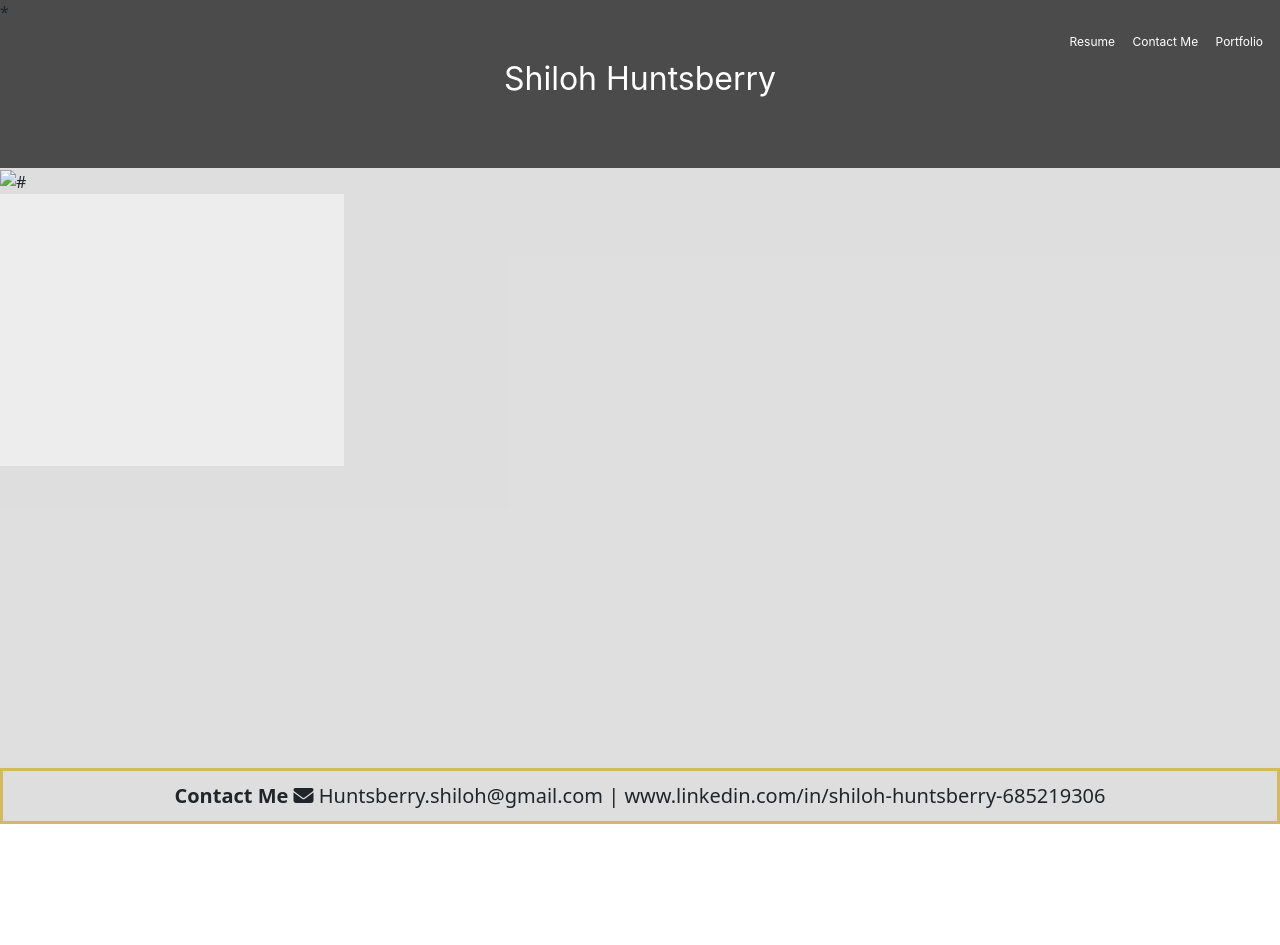
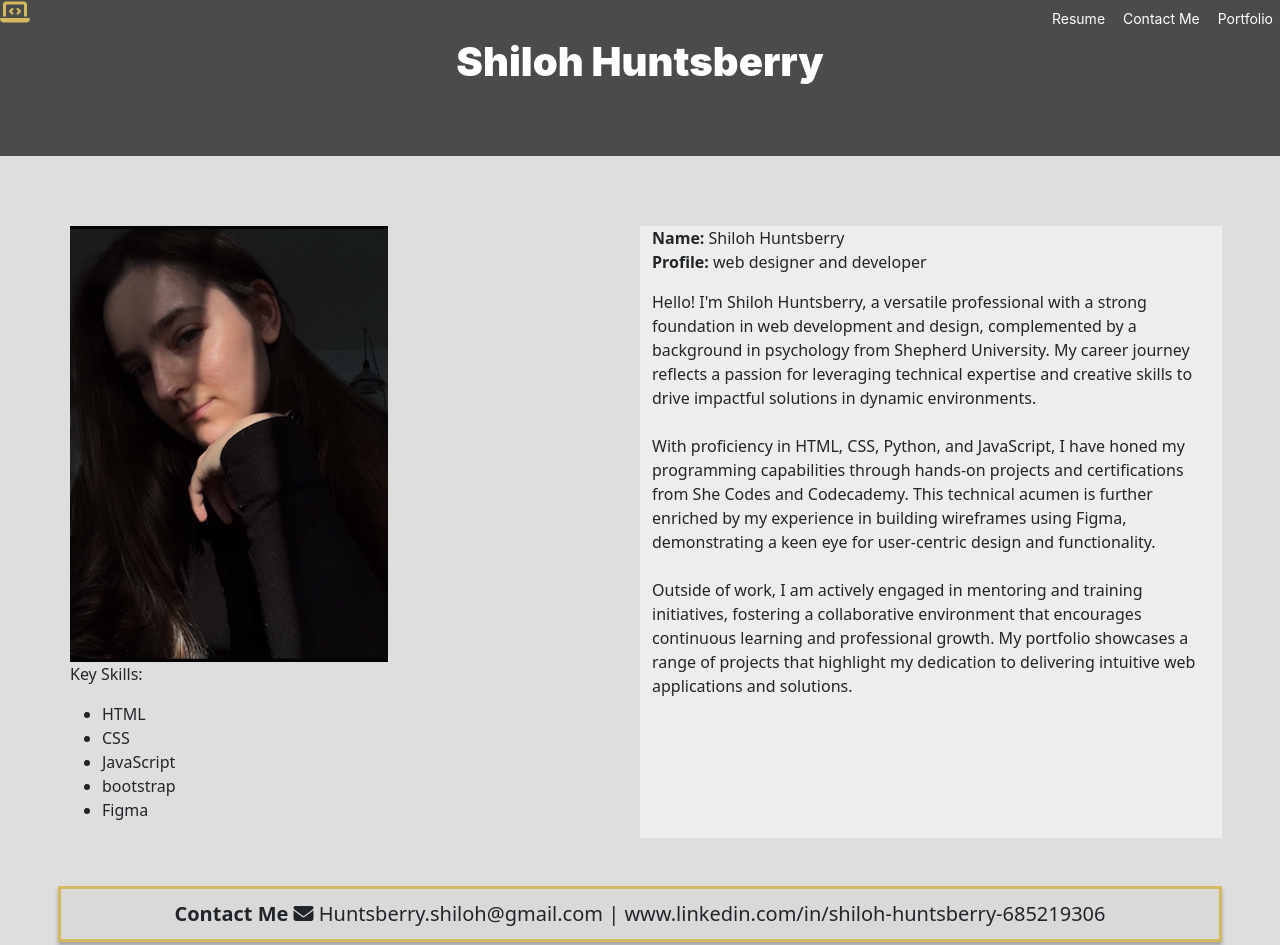
Before and after one commit to HuntsberryS/Portfolio., a plain HTML site: page index.html in a window 1280 px wide. Shown: the top 945 px of the page. Before the commit the page ends 824 px from the top, so only its background shows below. Drawn offline with nearby package versions, Linux system fonts and the light colour scheme.

Commit message:
style changes

```diff
--- a/index.html
+++ b/index.html
@@ -24,9 +24,11 @@
     ></script>
   </head>
   <body>
-    <div class="headingcontainer">
-      <div class="logo">*</div>
-      <div class="navlinks">
+    <div class="row headingcontainer">
+      <div class="col justify-content logo">
+        <i class="fa-solid fa-laptop-code fa-xl" style="color: #d3ba60"></i>
+      </div>
+      <div class="col navlinks">
         <a href="#" class="link">Resume</a>
         <a href="#" class="link">Contact Me</a>
         <a href="#" class="link">Portfolio</a>
@@ -34,12 +36,53 @@
       <div class="name">Shiloh Huntsberry</div>
     </div>
 
-    <div class="bodycontainer">
-      <div class="photo">
-        <img src="#" alt="#" />
+    <div class="row bodycontainer">
+      <div class="col justify-content photo">
+        <img src="profile-img.jpg" alt="profile pic" />
+
+      <div class="col keyskills">
+        <p>Key Skills:</p>
+        <ul>
+          <li>HTML</li>
+          <li>CSS</li>
+          <li>JavaScript</li>
+          <li>bootstrap</li>
+          <li>Figma</li>
+        </ul>
       </div>
-      <div class="aboutmesection"></div>
-    </div>
+      </div>
+      <div class="col aboutmesection">
+        <p>
+          <span>Name:</span> Shiloh Huntsberry <br />
+          <span>Profile:</span> web designer and developer <br />
+        </p>
+        <p>
+          Hello! I'm Shiloh Huntsberry, a versatile professional with a strong
+          foundation in web development and design, complemented by a background
+          in psychology from Shepherd University. My career journey reflects a
+          passion for leveraging technical expertise and creative skills to
+          drive impactful solutions in dynamic environments.
+
+          <br /><br />With proficiency in HTML, CSS, Python, and JavaScript, I
+          have honed my programming capabilities through hands-on projects and
+          certifications from She Codes and Codecademy. This technical acumen is
+          further enriched by my experience in building wireframes using Figma,
+          demonstrating a keen eye for user-centric design and functionality.
+
+          <br /><br />Outside of work, I am actively engaged in mentoring and
+          training initiatives, fostering a collaborative environment that
+          encourages continuous learning and professional growth. My portfolio
+          showcases a range of projects that highlight my dedication to
+          delivering intuitive web applications and solutions.
+        </p>
+      </div>
+
+      <div class="w-146"></div>
+
+      <br />
+      <br />
+
+
     <footer>
       <span class="contactlabel">Contact Me</span>
       <i class="fa-solid fa-envelope"></i>
--- a/styles.css
+++ b/styles.css
@@ -1,6 +1,13 @@
+:root {
+  --headercolor: rgba(30, 30, 30, 0.8);
+  --bodycolor: rgba(217, 217, 217, 0.85);
+  --highlightcolor: #d3ba60;
+  --subsectioncolor: #eeeded;
+}
+
 .headingcontainer {
-  background: rgba(30, 30, 30, 0.8);
-  width: 100%;
+  background: var(--headercolor);
+  width: auto;
   height: auto;
   padding-bottom: 70px;
 }
@@ -9,9 +16,9 @@
   color: #fff;
   text-align: center;
   font-family: Inter;
-  font-size: 32px;
+  font-size: 40px;
   font-style: normal;
-  font-weight: 400;
+  font-weight: 900;
   line-height: normal;
 }
 
@@ -19,7 +26,7 @@
   color: #fff;
   text-align: right;
   font-family: Inter;
-  font-size: 12px;
+  font-size: 14px;
   font-style: normal;
   font-weight: 400;
   line-height: normal;
@@ -34,19 +41,18 @@
 }
 
 .bodycontainer {
-  background: rgba(217, 217, 217, 0.85);
-  width: 100%;
-  height: 600px;
+  background: var(--bodycolor);
+  width: auto;
+  height: auto;
 }
 
 .aboutmesection {
-  background: #eeeded;
-  width: 344px;
-  height: 272px;
+  background: var(--subsectioncolor);
+  height: auto;
 }
 
 footer {
-  border: 3px solid #d3ba60;
+  border: 3px solid var(--highlightcolor);
   background: rgba(217, 217, 217, 0.85);
   box-shadow: 0px 4px 4px 0px rgba(0, 0, 0, 0.25);
   padding: 10px;
@@ -59,5 +65,12 @@ span {
 }
 
 .link:hover {
-  color: #d3ba60;
+  color: var(--highlightcolor);
 }
+.bodycontainer {
+  justify-content: space-evenly;
+  padding: 70px;
+}
+.logo {
+  font-size: 16px;
+}
```
Also changed, not shown: profile-img.jpg (added).
